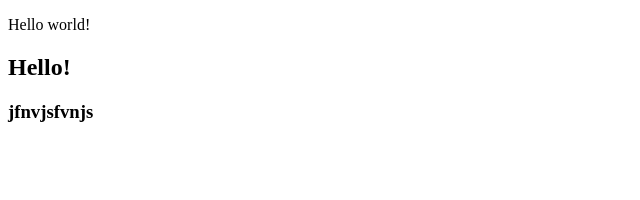
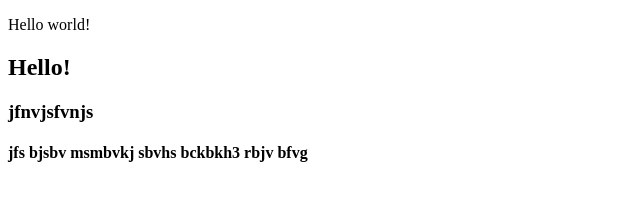
Before and after one commit to Denys-Losiev/project, a plain HTML site: page index.html in a window 1280 px wide. Shown: the whole page, without its empty margins (0-640 px from the left). Drawn offline with Linux system fonts and the light colour scheme.

Commit message:
add h4h4

```diff
--- a/index.html
+++ b/index.html
@@ -10,5 +10,6 @@
         <p>Hello world!</p>
         <h2>Hello!</h2>
         <h3>jfnvjsfvnjs</h3>
+        <h4>jfs bjsbv msmbvkj sbvhs bckbkh3 rbjv bfvg</h4>
     </body>
 </html>
```
Also changed, not shown: 1 other file.
